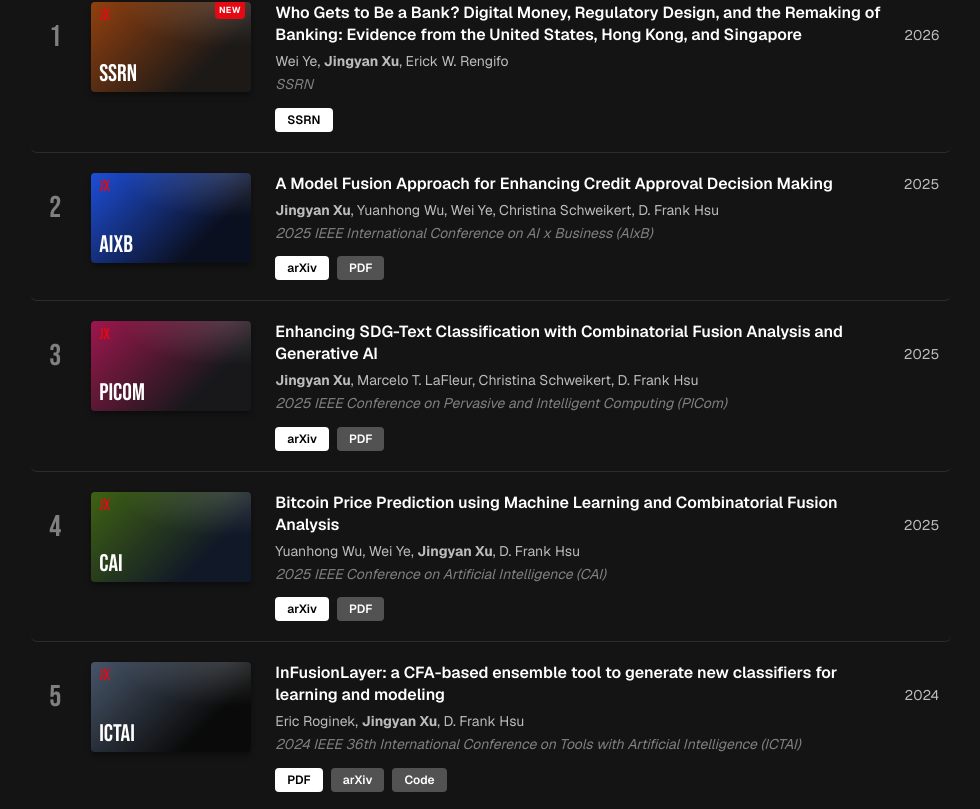
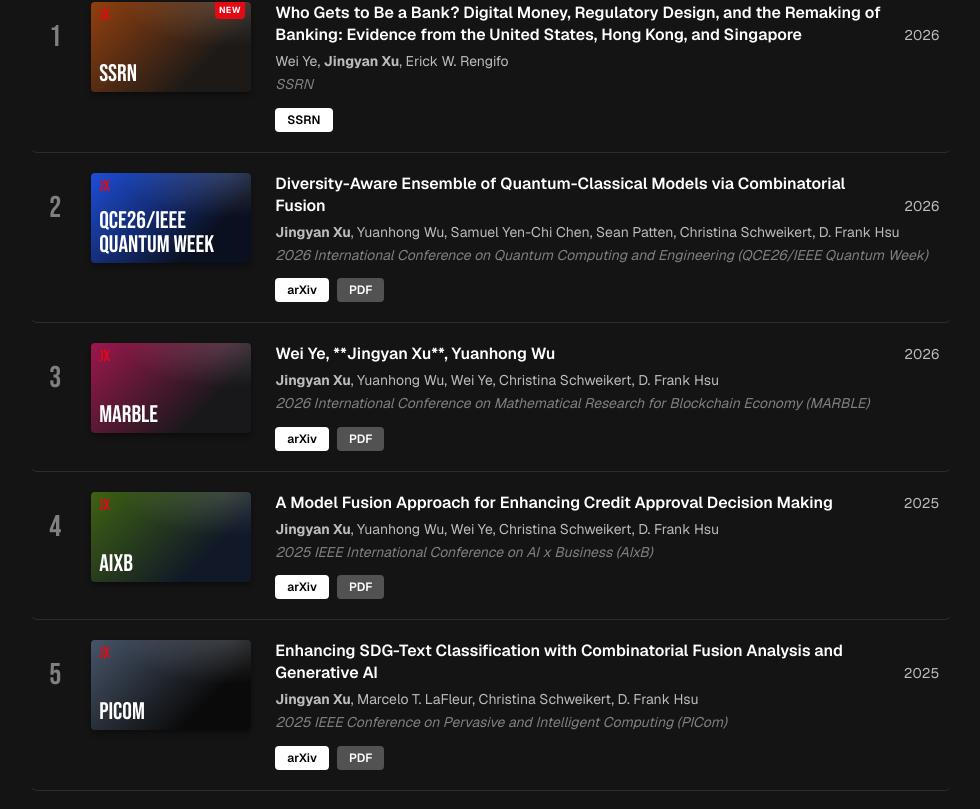
Before and after one commit to horatioxu1122/horatioxu1122.github.io, a Next.js app: page /browse in a window 1280 px wide. Shown: the part 871-1680 px from the top of the page, without its empty margins (8-988 px from the left). Built offline with nearby package versions, Linux system fonts and the light colour scheme.

Commit message:
Update publications.ts

```diff
--- a/content/publications.ts
+++ b/content/publications.ts
@@ -20,6 +20,30 @@ export const publications: Publication[] = [
       { label: "SSRN", href: "https://papers.ssrn.com/sol3/papers.cfm?abstract_id=7674498" },
     ],
   },
+  {
+    id: "diversity_aware_2026",
+    title: "Diversity-Aware Ensemble of Quantum-Classical Models via Combinatorial Fusion",
+    abstract:
+      "Variational quantum circuits (VQCs) are highly sensitive to circuit architecture, yet most quantum machine learning pipelines select a single best design and discard the remaining candidates. This paper addresses whether the structural diversity across quantum circuit search spaces can be used to produce stronger predictions through model fusion. We apply Combinatorial Fusion Analysis (CFA), a model fusion framework that selects and combines multiple scoring systems using rank-score function (RSF) and cognitive diversity (CD), to a pool of 29 architecturally diverse classical models and quantum circuits. Using a diversity-aware model selection method, we identify subsets of maximally diverse models and combine them with both score and rank combination. Experiments on four binary classification benchmarks covering different domains demonstrate that CFA-based hybrid classical-quantum fusion consistently outperform the best individual model on every dataset considered with improvements up to 6.03% in accuracy. When comparing with relevant literatures, the CFA framework further achieves superior performance across all four datasets.",
+    authors: "**Jingyan Xu**, Yuanhong Wu, Samuel Yen-Chi Chen, Sean Patten, Christina Schweikert, D. Frank Hsu",
+    venue: "2026 International Conference on Quantum Computing and Engineering (QCE26/IEEE Quantum Week)",
+    year: 2026,
+    links: [
+      { label: "arXiv", href: "https://arxiv.org/abs/2610.13808" },
+      { label: "PDF", href: "https://arxiv.org/pdf/2610.13808" },
+    ],  },
+  {
+    id: "Cross_Chain_2026",
+    title: "Wei Ye, **Jingyan Xu**, Yuanhong Wu",
+    abstract:
+      "We study cross-chain arbitrage when autonomous AI agents, rather than humans or bots, are the searchers. We model agents as both arbitrage extractors and Maximal Extractable Value targets, derive the optimal trade size for a risk-averse agent under mean-variance utility with stochastic bridge delays, and formalize multi-chain path selection as a belief-weighted online learning problem whose belief estimates converge under a Robbins-Monro schedule. Using 23,000 Uniswap V3 swap events across Ethereum, Arbitrum, and Base, we find that Ethereum-Arbitrum price gaps average 0.044% at 10-second resolution and Arbitrum--Base gaps average 0.013%, so $10,000 trades clear in 63% of L2-L2 windows via CCTP while L1-L2 routes require $50,000 or more for comparable viability. Our adaptive path-selection algorithm outperforms standard baselines by 11% on average, and moderate randomization cuts MEV exposure by over 50% with only modest profit loss.",
+    authors: "**Jingyan Xu**, Yuanhong Wu, Wei Ye, Christina Schweikert, D. Frank Hsu",
+    venue: "2026 International Conference on Mathematical Research for Blockchain Economy (MARBLE)",
+    year: 2026,
+    links: [
+      { label: "arXiv", href: "https://arxiv.org/abs/2609.17897" },
+      { label: "PDF", href: "https://arxiv.org/pdf/2609.17897" },
+    ],  },
   {
     id: "Model_Xu_2025",
     title: "A Model Fusion Approach for Enhancing Credit Approval Decision Making",
```
